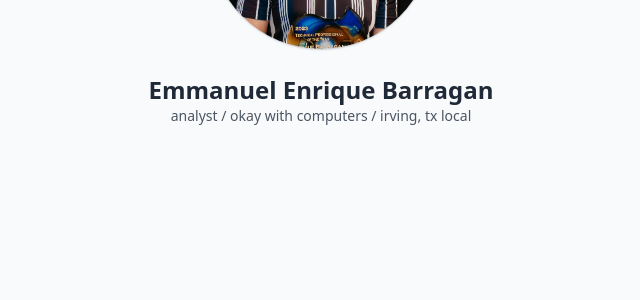
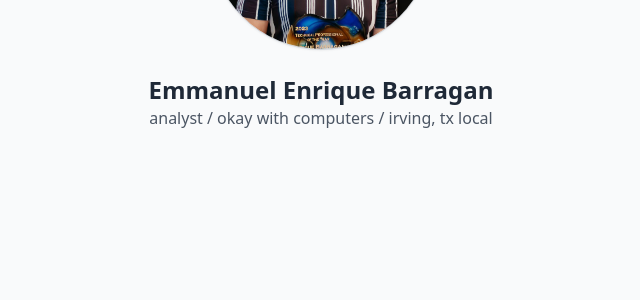
Before and after one commit to enriquebarragan/enriquebarragan.github.io, a Jekyll site: the page built from index.md, in a window 1280 px wide. Shown: the part 262-562 px from the top of the page, without its empty margins (319-959 px from the left). Built offline with Jekyll 4.4.1, drawn with Linux system fonts in a browser that asks for light colours; nearby versions of some CDN libraries.

Commit message:
Update index.md

```diff
--- a/index.md
+++ b/index.md
@@ -10,6 +10,6 @@
 <div class="mx-auto max-w-xl px-4 pt-4 pb-10 text-center space-y-4">
   <div>
     <h1 class="text-2xl font-semibold font-sans">Emmanuel Enrique Barragan</h1>
-    <p class="text-xs sm:text-sm text-gray-600">analyst / okay with computers / irving, tx local</p>
+    <p class="text-sm sm:text-base text-gray-600">analyst / okay with computers / irving, tx local</p>
   </div>
 </div>
```
